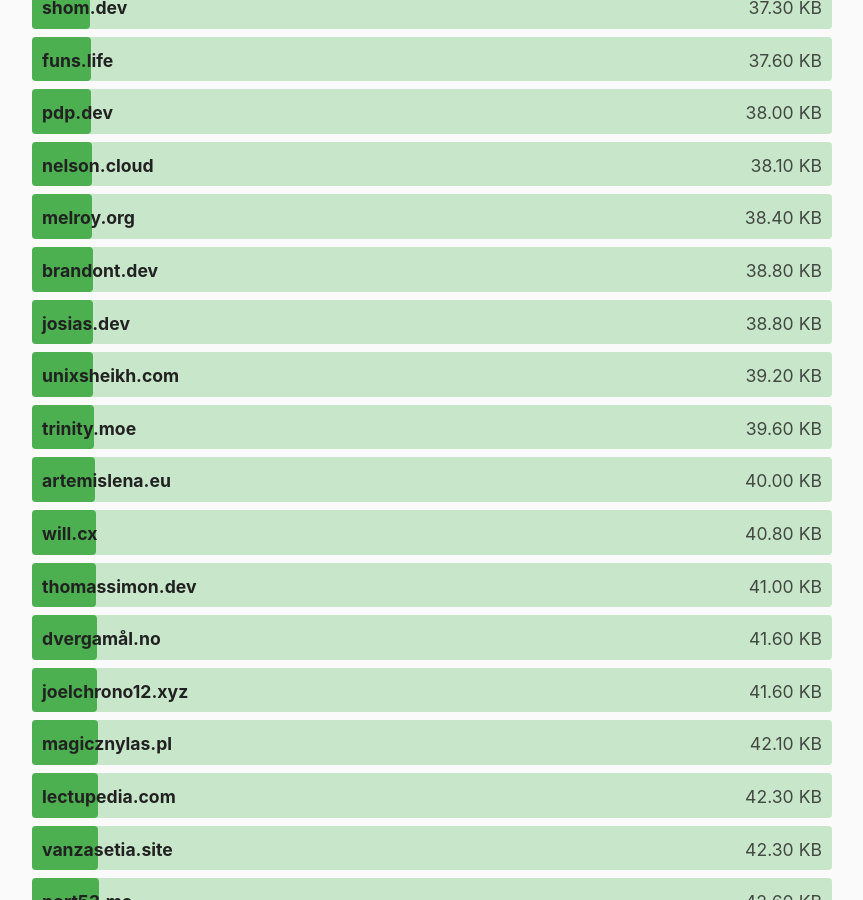
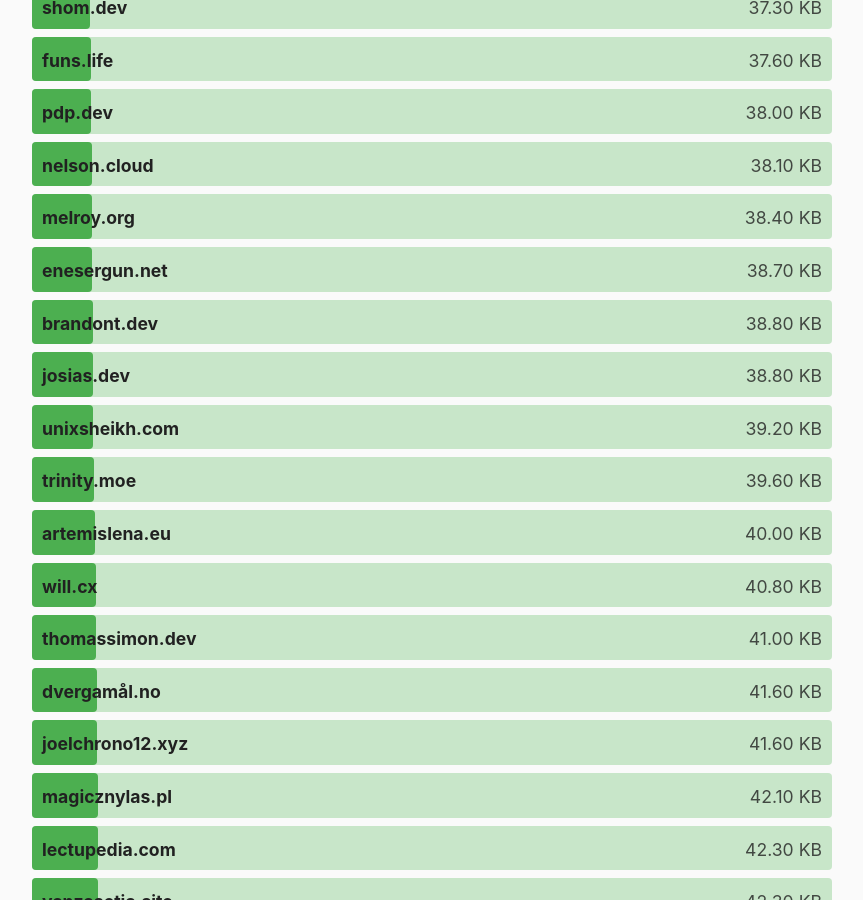
Before and after one commit to kevquirk/512kb.club, a Jekyll site: the page built from index.md, in a window 1280 px wide and 900 px high, scrolled down 12999 px. Shown: the whole window, without its empty margins (208-1071 px from the left). Built offline with Jekyll 4.4.1, drawn with Linux system fonts in a browser that asks for light colours; some of the changed text lies outside the part shown.

Commit message:
Update sites.yml
https://gtmetrix.com/reports/enesergun.net/vHDwmMcW/

```diff
--- a/_data/sites.yml
+++ b/_data/sites.yml
@@ -1060,8 +1060,8 @@
 
 - domain: enesergun.net
   url: https://enesergun.net
-  size: 83.9
-  last_checked: 2022-11-21
+  size: 38.7
+  last_checked: 2023-10-27
 
 - domain: eportfoliot.redu.fi/eportfoliot/juusokekonen/
   url: https://eportfoliot.redu.fi/eportfoliot/juusokekonen/
```
